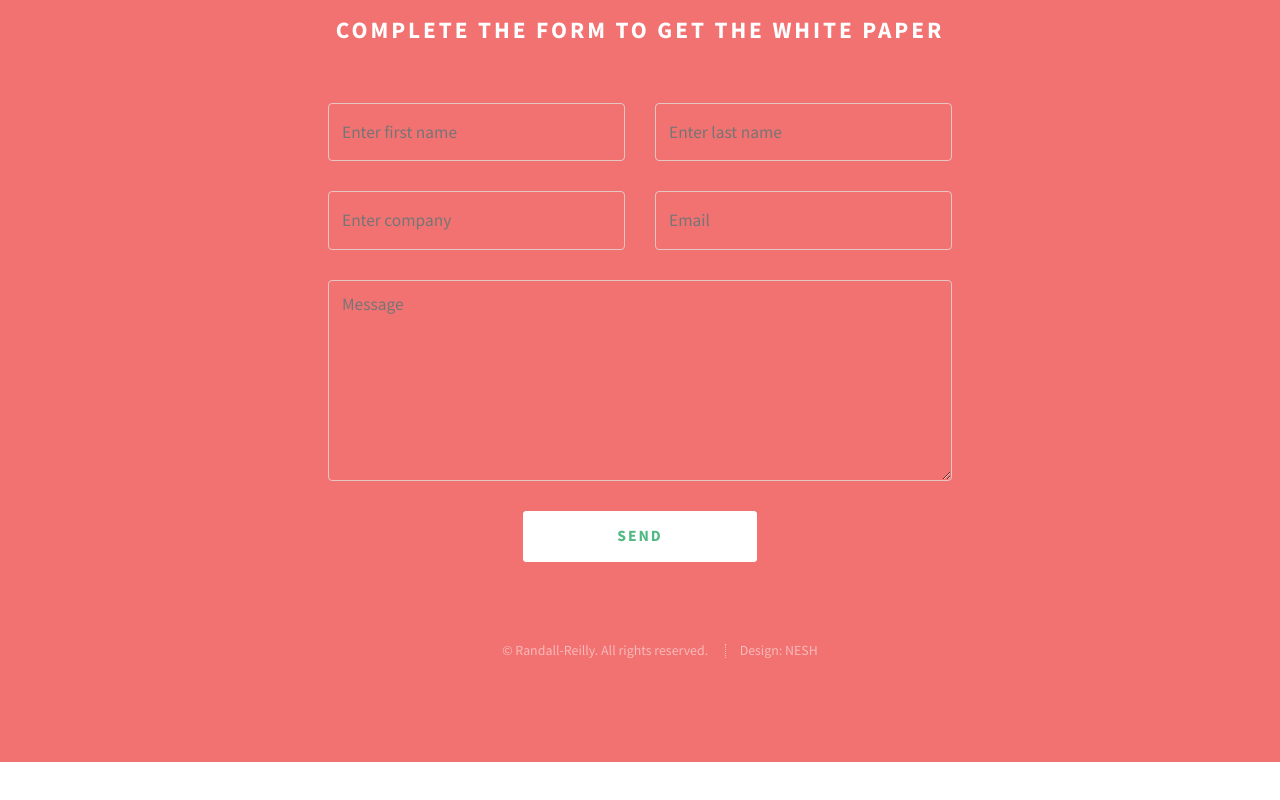
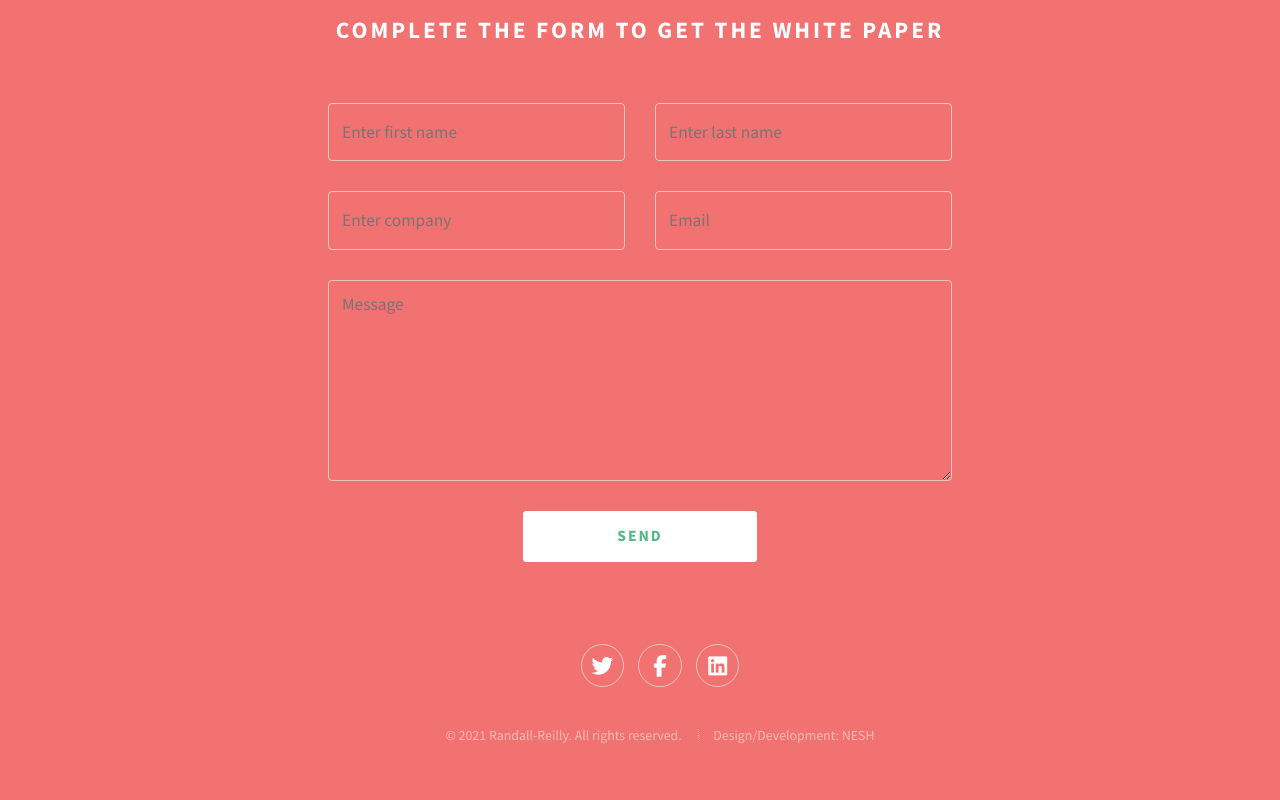
Before and after one commit to neshdev999/r-rproject, a plain HTML site: page index.html in a window 1280 px wide. Shown: the part 2588-3388 px from the top of the page. Before the commit the page ends 3350 px from the top, so only its background shows below. Drawn offline with nearby package versions, Linux system fonts and the light colour scheme.

Commit message:
Add social sharing features
Add social media sharing icons for
facebook, linkedin and twitter

```diff
--- a/assets/css/main.css
+++ b/assets/css/main.css
@@ -795,6 +795,47 @@ span.image.icon {
 
 .icon.brands:before {
     font-family: 'Font Awesome 5 Brands';
+}
+
+
+/****************************************************/
+
+
+/* Icons */
+
+ul.icons {
+    cursor: default;
+}
+
+ul.icons li {
+    display: inline-block;
+    font-size: 1.25em;
+    line-height: 1em;
+    padding-left: 0.5em;
+}
+
+ul.icons li:first-child {
+    padding-left: 0;
+}
+
+ul.icons li a,
+ul.icons li span {
+    -moz-transition: background-color 0.2s ease-in-out;
+    -webkit-transition: background-color 0.2s ease-in-out;
+    -ms-transition: background-color 0.2s ease-in-out;
+    transition: background-color 0.2s ease-in-out;
+    border-radius: 100%;
+    border: solid 1px rgba(224, 224, 224, 0.75);
+    display: inline-block;
+    height: 2em;
+    line-height: 2em;
+    text-align: center;
+    width: 2em;
+}
+
+ul.icons li a:hover,
+ul.icons li span:hover {
+    background: rgba(224, 224, 224, 0.15);
 }
 
 
--- a/assets/js/script.js
+++ b/assets/js/script.js
@@ -8,4 +8,14 @@ function handleFormSubmit() {
     });
 }
 
+/* Copyright Year */
+
+function getCopyRightCurrentYear() {
+    var today = new Date();
+    var year = today.getFullYear();
+    return year;
+}
+
+document.getElementById("copyRightYear").innerHTML = getCopyRightCurrentYear();
+
 $(handleFormSubmit);
--- a/index.html
+++ b/index.html
@@ -26,10 +26,10 @@
         <nav class="headerMenuItemContainer">
             <ul id="menu">
                 <li><a href="#">Solutions</a></li>
-                <li><a href="#">Markets</a></li>
-                <li><a href="#">About</a></li>
-                <li><a href="#">Resources</a></li>
-                <li><a href="#">Contact</a></li>
+                <li><a href="https://www.randallreilly.com/solutions/">Markets</a></li>
+                <li><a href="https://www.randallreilly.com/about-us/">About</a></li>
+                <li><a href="https://www.randallreilly.com/resources/">Resources</a></li>
+                <li><a href="https://www.randallreilly.com/contact-us/">Contact</a></li>
             </ul>
         </nav>
     </header>
@@ -115,9 +115,15 @@
                 <div class="formSubmitMessage"></div>
             </form>
 
+            <ul class="icons">
+                <li><a href="http://www.twitter.com/randallreilly" class="icon brands fa-twitter"><span class="label">Twitter</span></a></li>
+                <li><a href="http://www.facebook.com/randallreilly" class="icon brands fa-facebook-f"><span class="label">Facebook</span></a></li>
+                <li><a href="http://www.linkedin.com/company/randall-reilly" class="icon brands fa-linkedin"><span class="label">LinkedIn</span></a></li>
+            </ul>
+
             <ul class="copyright">
-                <li>&copy; Randall-Reilly. All rights reserved.</li>
-                <li>Design: NESH</li>
+                <li>&copy; <span id="copyRightYear"></span> Randall-Reilly. All rights reserved.</li>
+                <li>Design/Development: NESH</li>
             </ul>
         </div>
     </div>
```
Also changed, not shown: 1 other file.
